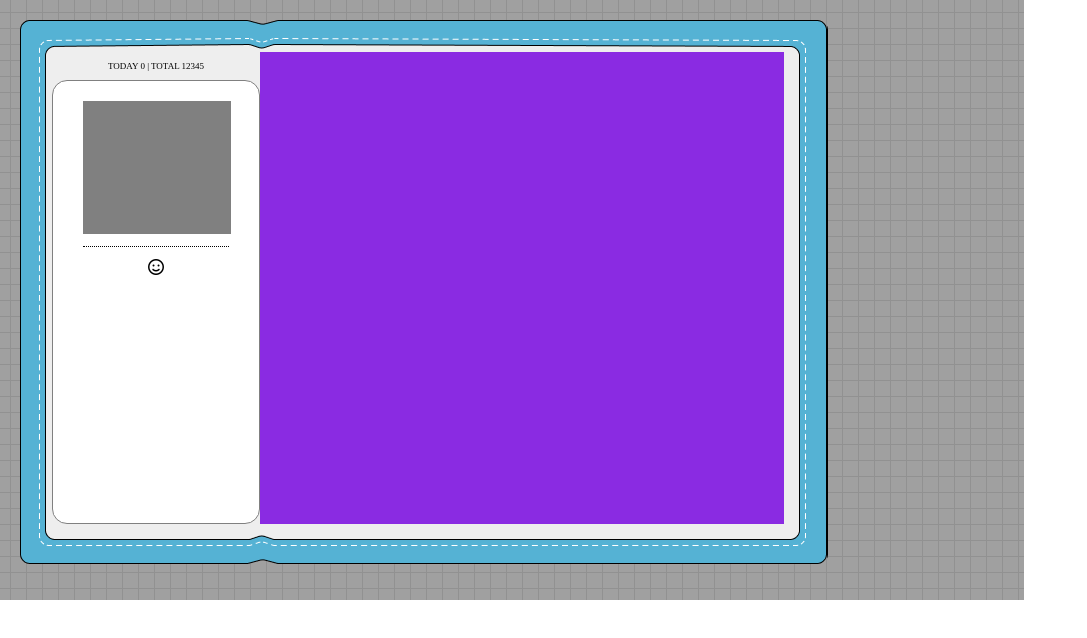
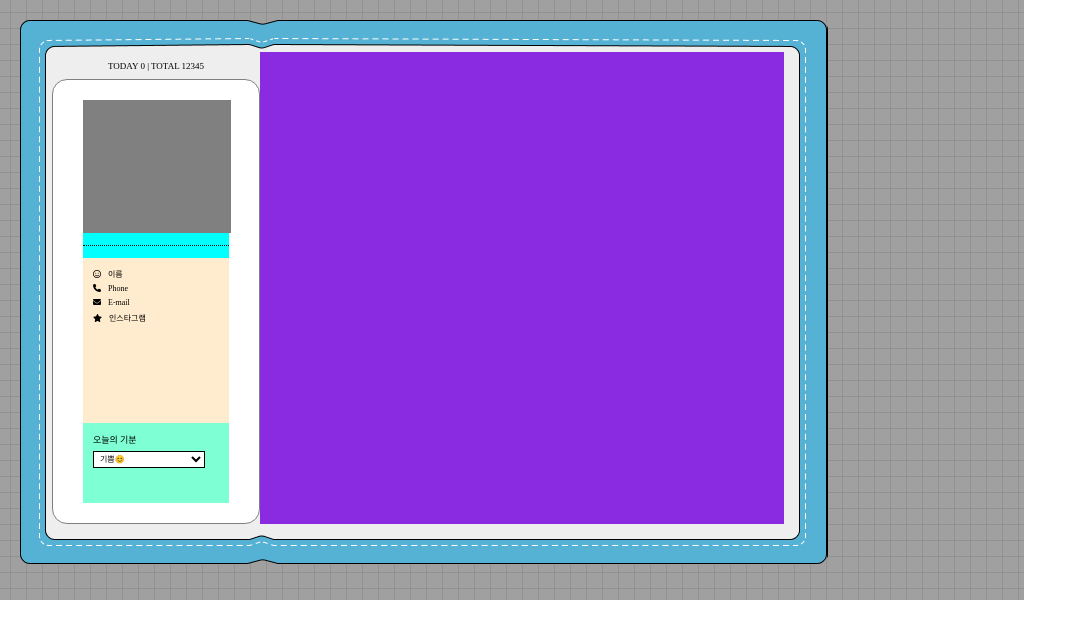
Before and after one commit to djdlzl/PRECAMP, a plain HTML site: page cyworld/index.html in a window 1280 px wide. Shown: the whole page, without its empty margins (0-1087 px from the left). Drawn offline with Linux system fonts and the light colour scheme.

Commit message:
chapter 1

```diff
--- a/cyworld/index.html
+++ b/cyworld/index.html
@@ -24,9 +24,34 @@
                             <div class="left__body__header__line"></div>
                         </div>
                         <div class="left__body__profile">
-                            <span><i class="fa-regular fa-face-smile"></i></span>
+                            <div class="icons">
+                                <span class="icon-span"><i class="fa-regular fa-face-smile"></i></span>
+                                <span>이름</span>
+                            </div>
+                            <div class="icons">
+                                <span class="icon-span"><i class="fa-solid fa-phone"></i></span>
+                                <span>Phone</span>
+                            </div>
+                            <div class="icons">
+                                <span class="icon-span"><i class="fa-solid fa-envelope"></i></span>
+                                <span>E-mail</span>
+                            </div>
+                            <div class="icons">
+                                <span class="icon-span"><i class="fa-solid fa-star"></i></span>
+                                <span>인스타그램</span>
+                            </div>
                         </div>
-                        <div class="left__body__footer"></div>
+                        <div class="left__body__footer">
+                            <span>오늘의 기분</span>
+                            <div>
+                                <select class="emotion">
+                                    <option value="joy">기쁨😊</option>
+                                    <option value="sadness">슬픔😭</option>
+                                    <option value="gloom">우울😟</option>
+                                    <option value="anger">화남😡</option>
+                                </select>
+                            </div>
+                        </div>
                     </div>
                 </div>
                 <div class="wrapper__right"></div>
--- a/cyworld/styles/index.css
+++ b/cyworld/styles/index.css
@@ -59,7 +59,7 @@
     width: 100%;
     display: flex;
     flex-direction: column;
-    /* background-color: aqua; */
+    background-color: aqua;
 }
 .left__body__header__gray {
     width: 148px;
@@ -72,11 +72,49 @@
 }
 
 .left__body__profile {
-    align-items: normal;
+    padding: 10px;
+    align-self: flex-start;
+    font-size: 8px;
+    background-color: blanchedalmond;
+    width: 100%;
+    height: 165px;
+}
+
+.icons {
+    margin: 0px 10px 5px 0px;
+}
+
+.icon-span {
+    margin-right: 5px; /* 오른쪽에 30px 마진 적용 */
 }
 
 .left__body__footer {
+    width: 100%;
+    height: 80px;
+    padding: 10px;
+    background-color: aquamarine;
+    align-self: flex-start;
+    font-size: 9px;
+}
 
+.emotion {
+    background-color: white;
+    font-size: 8px;
+    border: 1px solid black; /* 테두리 */
+    padding: 2px 50% 2px 2px; /* 오른쪽 패딩 (화살표 공간 포함) */
+    margin-top: 5px;
+    position: relative; /* 가상 요소의 위치 기준 */
+
+}
+
+.emotion::after {
+    content: ''; /* 가상 요소 내용 */
+    position: absolute; /* 절대 위치 */
+    right: 30px; /* 셀렉트박스 오른쪽에서의 위치 */
+    top: 50%; /* 수직 중앙 정렬 */
+    transform: translateY(-50%); /* 수직 중앙 정렬 보정 */
+    border-right: 1px solid black; /* 오른쪽 테두리(세로선) */
+    height: 10px; /* 세로선 높이 */
 }
 
 .wrapper__right {
```
